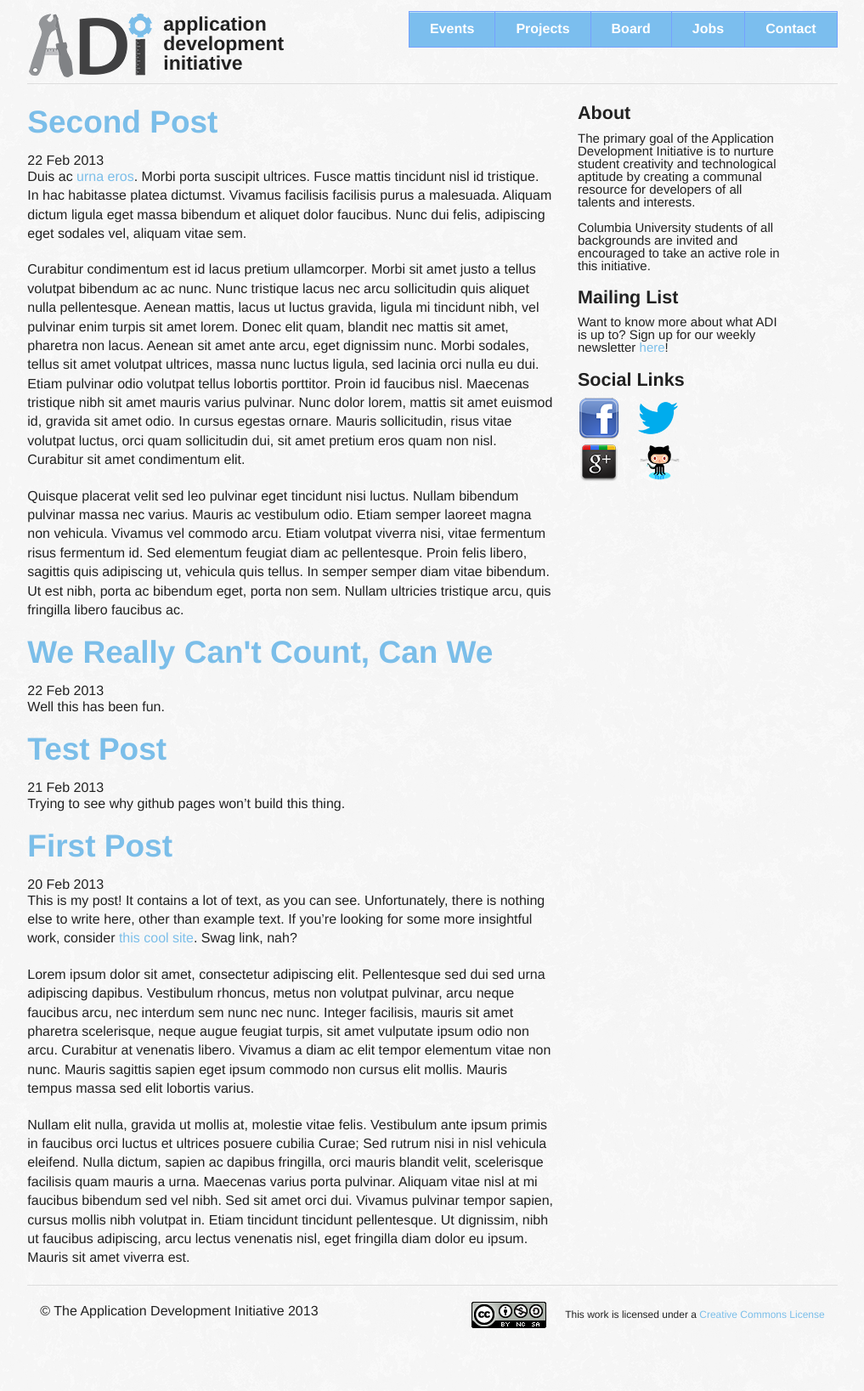
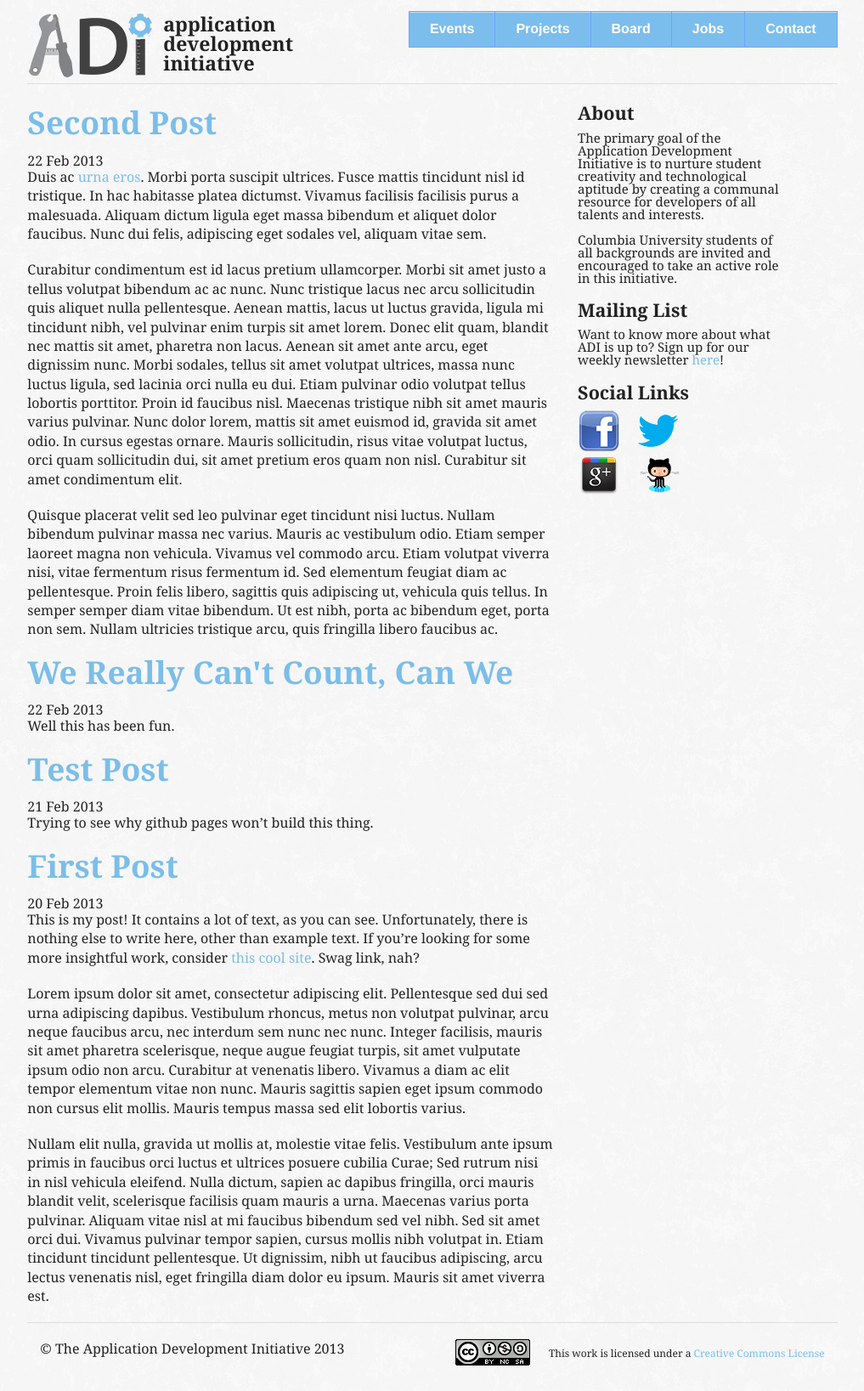
Before and after one commit to adicu/adicu.github.com-dep, a Jekyll site: the page built from index.html, in a window 1280 px wide. Shown: the whole page at 85% size, without its empty margins (131-1148 px from the left). Built offline with Jekyll 4.4.1, drawn with Linux system fonts in a browser that asks for light colours; before the commit the page ends 1592 px from its top, so only the background shows below that.

Commit message:
change font to georgia
sorry this diff looks so bad

```diff
--- a/css/foundation.css
+++ b/css/foundation.css
@@ -17,10 +17,8 @@ body {
   color: #222222;
   padding: 0;
   margin: 1%;
-  /*font-family: "Helvetica Neue", "Helvetica", Helvetica, Arial, sans-serif;*/
-  font-family: "HelveticaNeue-Light", "Helvetica Neue Light", "Helvetica Neue", Helvetica, Arial, "Lucida Grande", sans-serif;
+  font-family: Georgia, Times, "Times New Roman", serif;
   font-weight: 300;
-  /*font-family: "Proxima Nova", proxima-nova, sans-serif;*/
   /*font-weight: normal;*/
   font-style: normal;
   line-height: 1;
@@ -800,9 +798,8 @@ a {
 
 /* Default paragraph styles */
 p {
-  /*font-family: "Proxima Nova", proxima-nova, sans-serif;
+  font-family: Georgia, Times, "Times New Roman", serif;
   font-weight: normal;*/
-  font-family: "HelveticaNeue-Light", "Helvetica Neue Light", "Helvetica Neue", Helvetica, Arial, "Lucida Grande", sans-serif;
   font-weight: 500;
   font-size: 1em;
   line-height: 1.4;
@@ -814,10 +811,8 @@ p {
 
 /* Default header styles */
 h1, h2, h3, h4, h5, h6 {
-  /*font-family: "Helvetica Neue", "Helvetica", Helvetica, Arial, sans-serif;*/
-  font-family: "HelveticaNeue-Light", "Helvetica Neue Light", "Helvetica Neue", Helvetica, Arial, "Lucida Grande", sans-serif;
+  font-family: Georgia, Times, "Times New Roman", serif;
   /*font-weight: 300;*/
-  /*font-family: "Proxima Nova", proxima-nova, sans-serif;*/
   font-weight: bold;
   font-style: normal;
   color: #222222;
```
